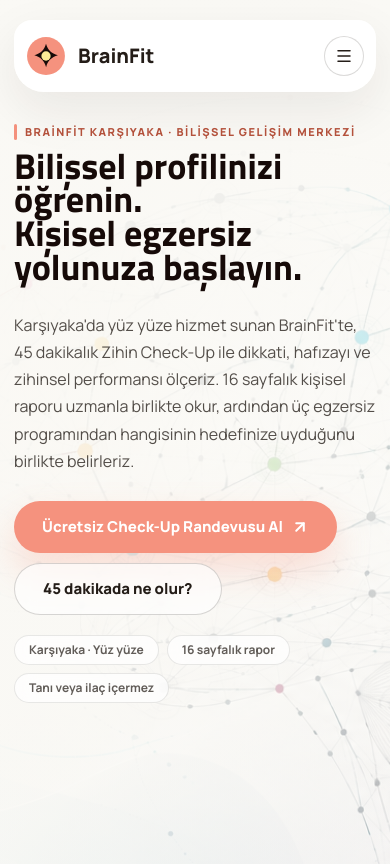
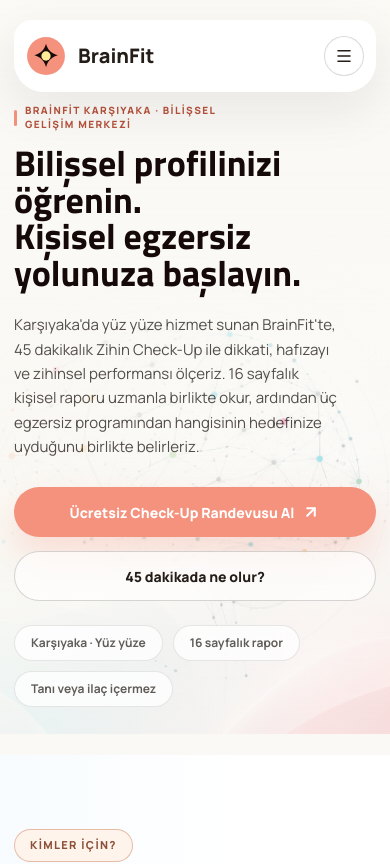
Before and after one commit to cenkerkaragozz/bfit_cl_cs, a Next.js app: page /yetiskinler in a window 390 px wide. Shown: the top 864 px of the page. Built offline with nearby package versions, Linux system fonts and the light colour scheme.

Commit message:
hero fixed

```diff
--- a/src/app/globals.css
+++ b/src/app/globals.css
@@ -281,7 +281,8 @@
 
 @media (max-width: 1023px) {
   .v4 {
-    background-position: 58% center;
+    background-position: center bottom;
+    background-size: auto 100%;
   }
 
   .v4::before {
@@ -291,21 +292,73 @@
   }
 
   .v4 .v4-visual-space {
-    min-height: clamp(220px, 46vw, 420px);
+    min-height: clamp(180px, 38vw, 320px);
   }
 }
 
 @media (max-width: 640px) {
   .v4 {
-    background-position: 61% bottom;
+    background-position: 84% 92%;
+    background-size: auto 66%;
   }
 
   .v4 .v4-inner {
-    padding-top: 124px;
+    padding-top: 104px;
+    padding-bottom: 48px;
+  }
+
+  .v4::before {
+    background:
+      linear-gradient(180deg, rgba(250, 249, 245, 0.94) 0%, rgba(250, 249, 245, 0.76) 42%, rgba(250, 249, 245, 0.2) 100%),
+      linear-gradient(90deg, rgba(250, 249, 245, 0.8) 0%, rgba(250, 249, 245, 0.14) 100%);
+  }
+
+  .v4 .v4-kicker {
+    max-width: 32ch;
+    font-size: 10px;
+    line-height: 1.35;
+  }
+
+  .v4 .v4-h1 {
+    font-size: clamp(31px, 9.2vw, 38px);
+    line-height: 1.02;
+    max-width: 15ch;
+    margin-top: 14px;
+  }
+
+  .v4 .v4-sub {
+    font-size: 15px;
+    line-height: 1.62;
+    margin-top: 22px;
+    max-width: 36ch;
+  }
+
+  .v4 .v4-ctas {
+    gap: 14px;
+    margin-top: 28px;
+  }
+
+  .v4 .v4-cta-p,
+  .v4 .v4-cta-s {
+    width: 100%;
+    min-height: 50px;
+    padding-inline: 18px;
+    font-size: 14px;
+  }
+
+  .v4 .v4-chips {
+    gap: 10px;
+    margin-top: 24px;
+  }
+
+  .v4 .v4-chip {
+    min-height: 36px;
+    padding-inline: 16px;
+    font-size: 12px;
   }
 
   .v4 .v4-visual-space {
-    min-height: 250px;
+    display: none;
   }
 }
 
```
